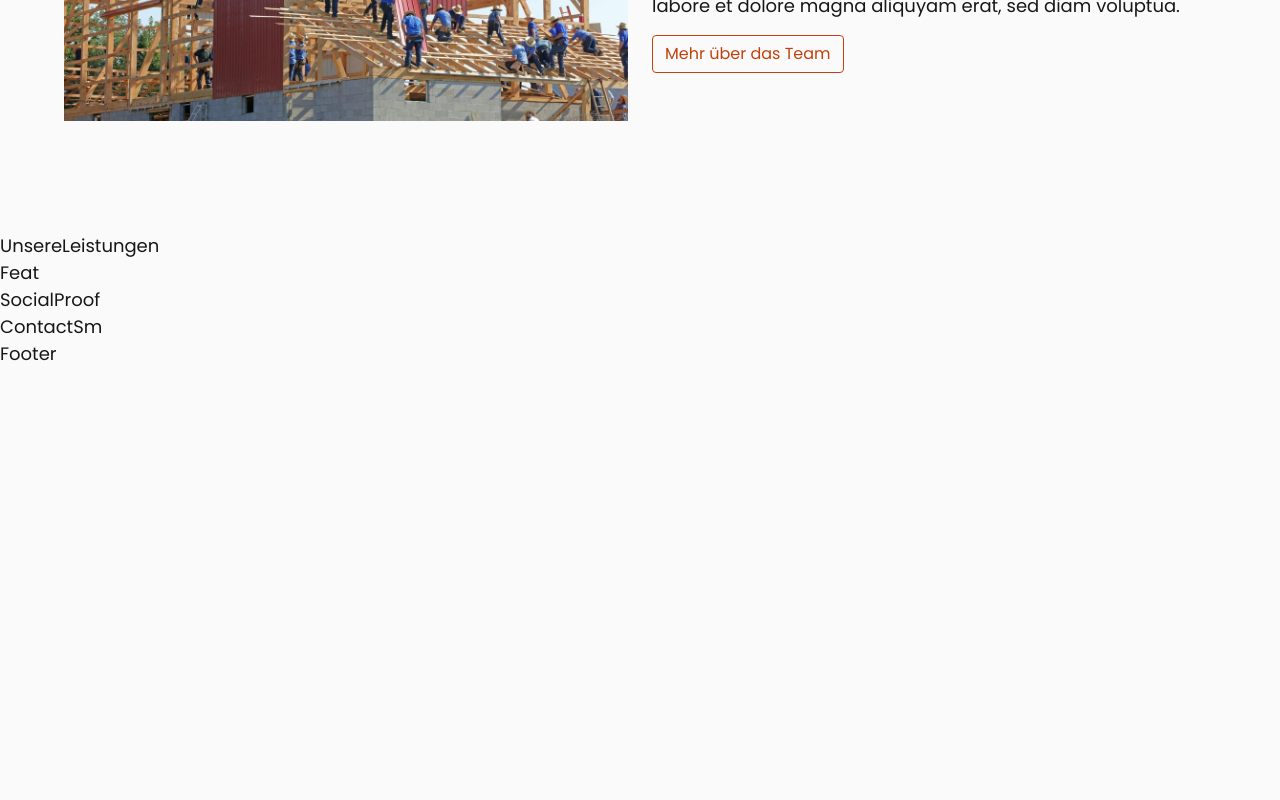
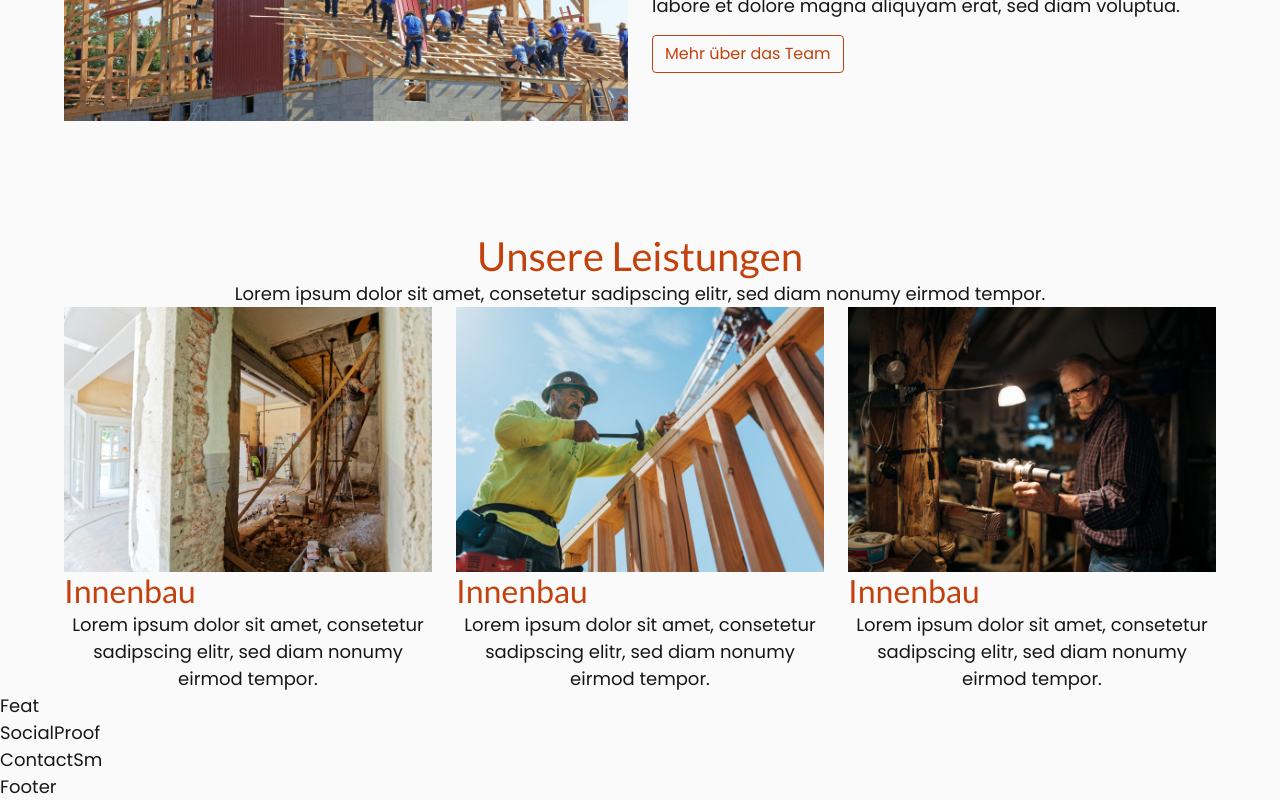
Before and after one commit to MinhKhangTran/next_js_schreini, a Next.js app: page / in a window 1280 px wide. Shown: the part 1165-1965 px from the top of the page. Before the commit the page ends 1532 px from the top, so only its background shows below. Built offline with nearby package versions, Linux system fonts and the light colour scheme.

Commit message:
:sparkles: start with leistungen

```diff
--- a/components/unsere-leistungen.js
+++ b/components/unsere-leistungen.js
@@ -1,5 +1,46 @@
-const UnsereLeistungen = () => {
-  return <div>UnsereLeistungen</div>;
+import Link from "next/link";
+import { Col, Row } from "react-bootstrap";
+
+const UnsereLeistungen = ({ data }) => {
+  return (
+    <section
+      id="leistungen"
+      aria-label="leistungen section"
+      className="wrapper"
+    >
+      <h2 className="heading-2 text-center text-primary">Unsere Leistungen</h2>
+      <p className="text-center">
+        Lorem ipsum dolor sit amet, consetetur sadipscing elitr, sed diam nonumy
+        eirmod tempor.
+      </p>
+      <div className="leistungen__grid">
+        <Row>
+          {data.map((leistung) => {
+            return (
+              <Col key={leistung.id} md={4}>
+                <Link href={`/leistungen/${leistung.slug}`}>
+                  <div>
+                    <picture>
+                      <img
+                        className="img-fluid"
+                        src={`/images/homepage/${leistung.thumb}`}
+                        alt={`${leistung.title}`}
+                      />
+                    </picture>
+                    <h3 className="heading-3 | text-primary">Innenbau</h3>
+                    <p className="text-center">
+                      Lorem ipsum dolor sit amet, consetetur sadipscing elitr,
+                      sed diam nonumy eirmod tempor.
+                    </p>
+                  </div>
+                </Link>
+              </Col>
+            );
+          })}
+        </Row>
+      </div>
+    </section>
+  );
 };
 
 export default UnsereLeistungen;
--- a/pages/index.js
+++ b/pages/index.js
@@ -11,7 +11,7 @@ export default function Home({ data }) {
     <>
       <Hero data={data.carrousel} />
       <UeberUns />
-      <UnsereLeistungen />
+      <UnsereLeistungen data={data.leistungen} />
       <Feat />
       <SocialProof />
       <ContactSm />
```
Also changed, not shown: pages/leistungen.js (+13 -3 lines).
